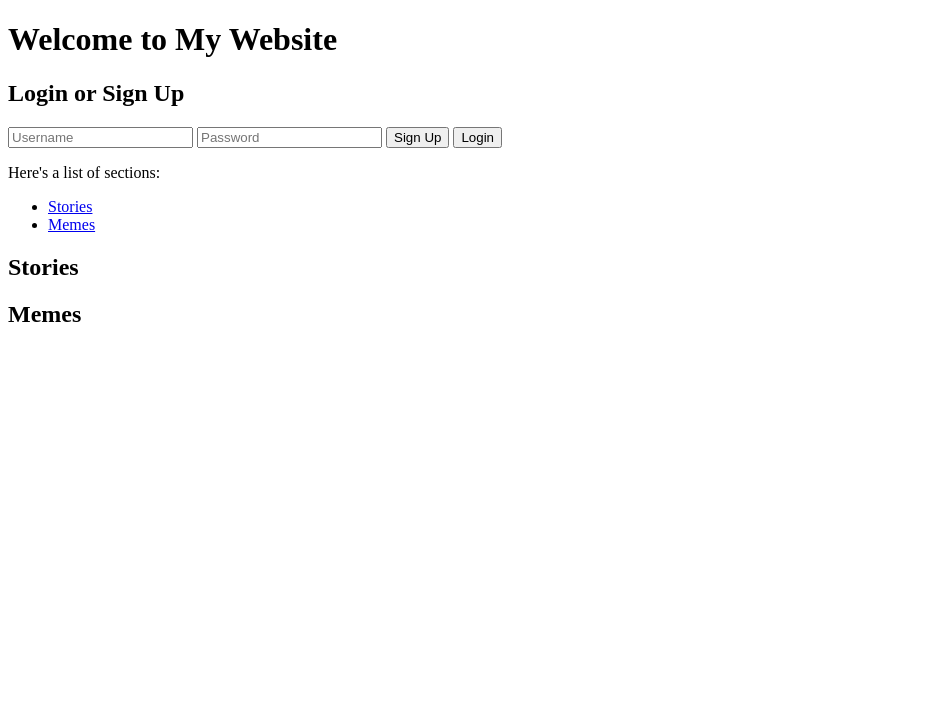
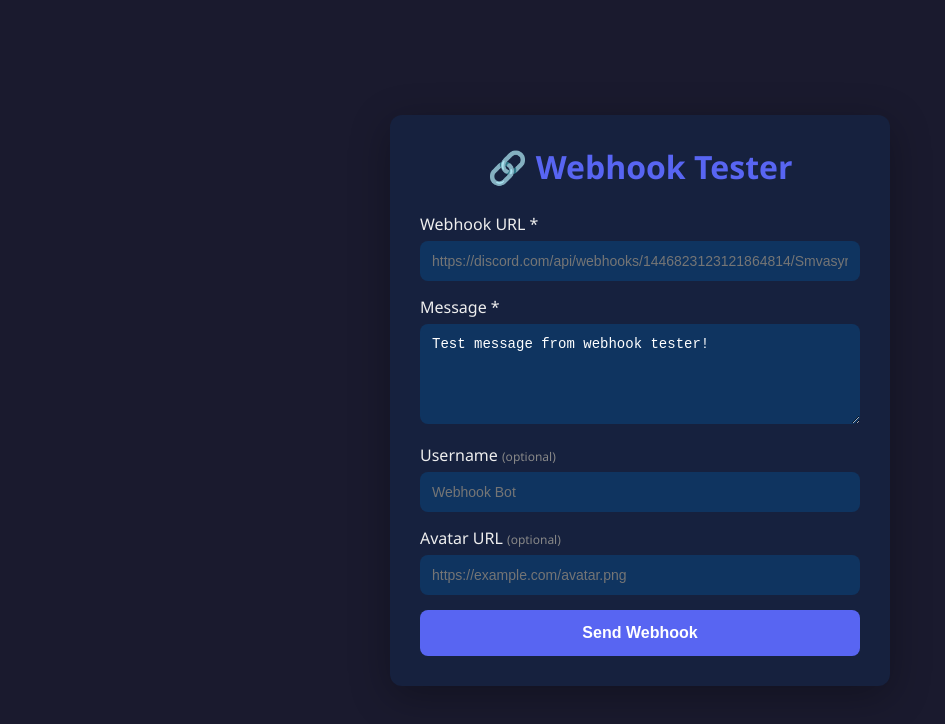
Before and after one commit to collector-king/storys, a plain HTML site: page website/index.html in a window 1280 px wide. Shown: the whole page, without its empty margins (0-945 px from the left). Drawn offline with Linux system fonts and the light colour scheme; no server answers.

Commit message:
Update index.html

```diff
--- a/website/index.html
+++ b/website/index.html
@@ -3,111 +3,145 @@
 <head>
     <meta charset="UTF-8">
     <meta name="viewport" content="width=device-width, initial-scale=1.0">
-    <title>My Simple Website</title>
-    <link href="https://fonts.googleapis.com/css2?family=Roboto:wght@400;700&display=swap" rel="stylesheet">
-    <link rel="stylesheet" href="style.css">
-
-    <!-- Firebase SDKs -->
-    <script src="https://www.gstatic.com/firebasejs/12.6.0/firebase-app-compat.js"></script>
-    <script src="https://www.gstatic.com/firebasejs/12.6.0/firebase-auth-compat.js"></script>
-    <script src="https://www.gstatic.com/firebasejs/12.6.0/firebase-firestore-compat.js"></script>
+    <title>Discord Webhook Tester</title>
+    <style>
+        * { box-sizing: border-box; margin: 0; padding: 0; }
+        body {
+            font-family: 'Segoe UI', Tahoma, Geneva, Verdana, sans-serif;
+            background: #1a1a2e;
+            color: #eee;
+            min-height: 100vh;
+            display: flex;
+            justify-content: center;
+            align-items: center;
+            padding: 20px;
+        }
+        .container {
+            background: #16213e;
+            padding: 30px;
+            border-radius: 12px;
+            width: 100%;
+            max-width: 500px;
+            box-shadow: 0 10px 40px rgba(0,0,0,0.3);
+        }
+        h1 {
+            text-align: center;
+            margin-bottom: 25px;
+            color: #5865f2;
+        }
+        label {
+            display: block;
+            margin-bottom: 6px;
+            font-weight: 500;
+        }
+        input, textarea {
+            width: 100%;
+            padding: 12px;
+            margin-bottom: 15px;
+            border: none;
+            border-radius: 8px;
+            background: #0f3460;
+            color: #fff;
+            font-size: 14px;
+        }
+        input:focus, textarea:focus {
+            outline: 2px solid #5865f2;
+        }
+        textarea { resize: vertical; min-height: 100px; }
+        button {
+            width: 100%;
+            padding: 14px;
+            background: #5865f2;
+            color: #fff;
+            border: none;
+            border-radius: 8px;
+            font-size: 16px;
+            font-weight: 600;
+            cursor: pointer;
+            transition: background 0.2s;
+        }
+        button:hover { background: #4752c4; }
+        button:disabled { background: #555; cursor: not-allowed; }
+        .status {
+            margin-top: 15px;
+            padding: 12px;
+            border-radius: 8px;
+            text-align: center;
+            display: none;
+        }
+        .status.success { display: block; background: #2d6a4f; }
+        .status.error { display: block; background: #9b2226; }
+        .optional { color: #888; font-size: 12px; }
+    </style>
 </head>
 <body>
-    <h1>Welcome to My Website</h1>
+    <div class="container">
+        <h1>🔗 Webhook Tester</h1>
 
-    <!-- Login Section (visible on all pages) -->
-    <section id="auth-section">
-        <h2>Login or Sign Up</h2>
-        <form id="auth-form">
-            <input type="text" id="username" placeholder="Username" required>
-            <input type="password" id="password" placeholder="Password" required>
-            <button type="button" onclick="signUp()">Sign Up</button>
-            <button type="button" onclick="login()">Login</button>
-        </form>
-        <button id="logout" style="display: none;" onclick="logout()">Logout</button>
-        <p id="auth-message"></p>
-    </section>
+        <label>Webhook URL *</label>
+        <input type="text" id="webhookUrl" placeholder="https://discord.com/api/webhooks/1446823123121864814/SmvasyrJAbz389x0pCC-kC7C8sG080ipmOJxravxUM5oTC7ghbiCUY43S6KNvh2L3Jah">
 
-    <p id="nav-intro" style="display: block;">Here's a list of sections:</p>
-    <ul id="nav-list" style="display: block;">
-        <li><a href="/stories">Stories</a></li>
-        <li><a href="/memes">Memes</a></li>
-    </ul>
+        <label>Message *</label>
+        <textarea id="message" placeholder="Hello from webhook tester!">Test message from webhook tester!</textarea>
 
-    <section id="stories" style="display: block;">
-        <h2>Stories</h2>
-        <div id="stories-list"></div>
-        <form id="story-form" style="display: none;">
-            <h3>Post a Story</h3>
-            <textarea id="story-content" placeholder="Your story..." required></textarea>
-            <button type="button" onclick="postStory()">Post Story</button>
-        </form>
-    </section>
+        <label>Username <span class="optional">(optional)</span></label>
+        <input type="text" id="username" placeholder="Webhook Bot">
 
-    <section id="memes" style="display: block;">
-        <h2>Memes</h2>
-        <div id="memes-list"></div>
-        <form id="meme-form" style="display: none;">
-            <h3>Post a Meme</h3>
-            <input type="text" id="meme-url" placeholder="Meme image URL" required>
-            <textarea id="meme-caption" placeholder="Caption (optional)"></textarea>
-            <button type="button" onclick="postMeme()">Post Meme</button>
-        </form>
-    </section>
+        <label>Avatar URL <span class="optional">(optional)</span></label>
+        <input type="text" id="avatarUrl" placeholder="https://example.com/avatar.png">
+
+        <button id="sendBtn" onclick="sendWebhook()">Send Webhook</button>
+
+        <div id="status" class="status"></div>
+    </div>
 
     <script>
-        // Your Firebase config and auth/post/load functions remain the same—paste them here
-        const firebaseConfig = {
-            // YOUR ACTUAL CONFIG HERE
-        };
-        firebase.initializeApp(firebaseConfig);
-        const auth = firebase.auth();
-        const db = firebase.firestore();
-        const FAKE_DOMAIN = 'fake.com';
+        async function sendWebhook() {
+            const webhookUrl = document.getElementById('webhookUrl').value.trim();
+            const message = document.getElementById('message').value.trim();
+            const username = document.getElementById('username').value.trim();
+            const avatarUrl = document.getElementById('avatarUrl').value.trim();
+            const statusEl = document.getElementById('status');
+            const btn = document.getElementById('sendBtn');
 
-        // Auth state listener (unchanged)
-        auth.onAuthStateChanged((user) => {
-            // ... (your existing code) ...
-            loadStories();
-            loadMemes();
-        });
+            if (!webhookUrl || !message) {
+                statusEl.className = 'status error';
+                statusEl.textContent = '❌ Webhook URL and message are required!';
+                return;
+            }
 
-        // signUp, login, logout, postStory, postMeme, loadStories, loadMemes functions (unchanged)
-        // ... paste them here ...
+            btn.disabled = true;
+            btn.textContent = 'Sending...';
+            statusEl.className = 'status';
+            statusEl.style.display = 'none';
 
-        // New: Handle "routing" based on path
-        function handleRouting() {
-            const path = window.location.pathname;
-            const storiesSection = document.getElementById('stories');
-            const memesSection = document.getElementById('memes');
-            const navIntro = document.getElementById('nav-intro');
-            const navList = document.getElementById('nav-list');
+            const payload = { content: message };
+            if (username) payload.username = username;
+            if (avatarUrl) payload.avatar_url = avatarUrl;
 
-            if (path === '/stories') {
-                storiesSection.style.display = 'block';
-                memesSection.style.display = 'none';
-                navIntro.style.display = 'none';
-                navList.style.display = 'none';
-            } else if (path === '/memes') {
-                storiesSection.style.display = 'none';
-                memesSection.style.display = 'block';
-                navIntro.style.display = 'none';
-                navList.style.display = 'none';
-            } else {
-                // Default '/' shows everything
-                storiesSection.style.display = 'block';
-                memesSection.style.display = 'block';
-                navIntro.style.display = 'block';
-                navList.style.display = 'block';
+            try {
+                const response = await fetch(webhookUrl, {
+                    method: 'POST',
+                    headers: { 'Content-Type': 'application/json' },
+                    body: JSON.stringify(payload)
+                });
+
+                if (response.ok || response.status === 204) {
+                    statusEl.className = 'status success';
+                    statusEl.textContent = '✅ Webhook sent successfully!';
+                } else {
+                    const error = await response.text();
+                    statusEl.className = 'status error';
+                    statusEl.textContent = `❌ Error ${response.status}: ${error.slice(0, 100)}`;
+                }
+            } catch (err) {
+                statusEl.className = 'status error';
+                statusEl.textContent = `❌ Failed: ${err.message}`;
             }
+
+            btn.disabled = false;
+            btn.textContent = 'Send Webhook';
         }
-
-        // Call on load
-        handleRouting();
-
-        // Load content (always load both, but visibility is controlled)
-        loadStories();
-        loadMemes();
     </script>
 </body>
 </html>
```
